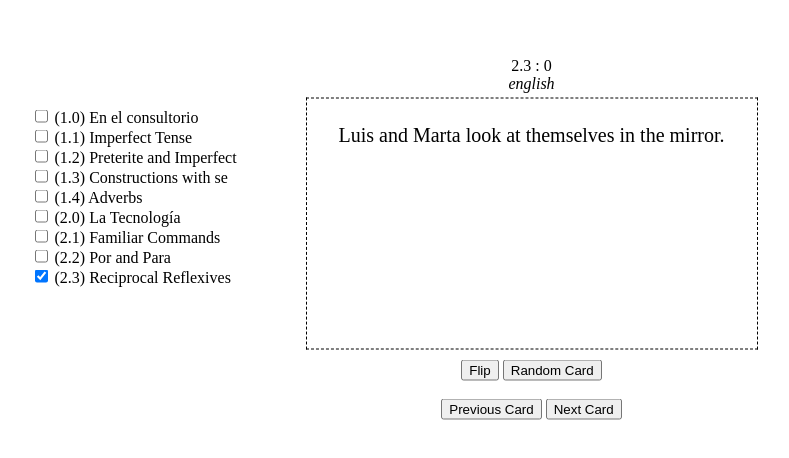
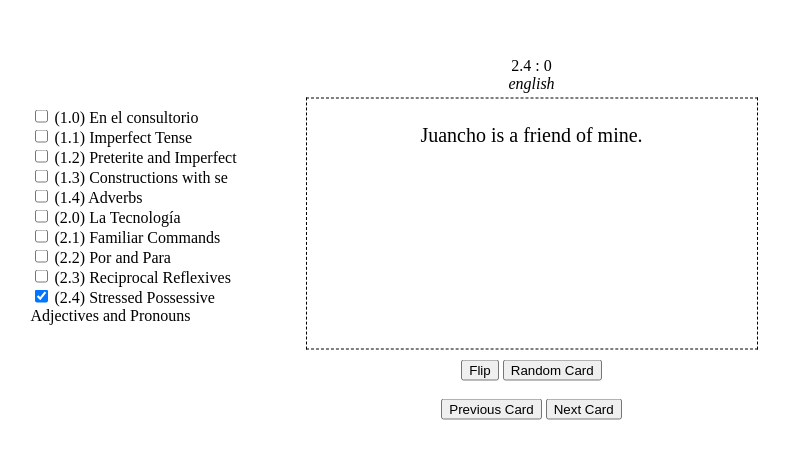
Before and after one commit to ashtonhavens/sp-flashcards, a plain HTML site: page index.html in a window 1280 px wide. Shown: the part 162-620 px from the top of the page, without its empty margins (246-1035 px from the left). Drawn offline with Linux system fonts and the light colour scheme.

Commit message:
stressed possessive adjectives and pronouns

```diff
--- a/index.html
+++ b/index.html
@@ -57,8 +57,10 @@
                 <label for="6">(2.1) Familiar Commands</label><br>
                 <input type="checkbox" id="7">
                 <label for="7">(2.2) Por and Para</label><br>
-                <input type="checkbox" id="8" checked>
+                <input type="checkbox" id="8">
                 <label for="8">(2.3) Reciprocal Reflexives</label><br>
+                <input type="checkbox" id="9" checked>
+                <label for="9">(2.4) Stressed Possessive Adjectives and Pronouns</label><br>
             </div>
             <div>
                 <div id="lesson"></div>
--- a/info.js
+++ b/info.js
@@ -260,7 +260,20 @@ const reciprocal_reflexives = [
     ["Laura y Elián se entendían bien.", "Laura and Elián understood each other well."],
     ["Laura y Elián se hablaban todas las noches por teléfono.", "Laura and Elián talked to each other every night on the phone."],
     ["Laura y Elián se ayudaban con sus problemas.", "Laura and Elián helped each other with their problems."],
+]
 
+const stressed_possessive_adjectives_and_pronouns = [
+    ["Juancho es un amigo mío.", "Juancho is a friend of mine."],
+    ["Ella es una compañera nuestra.", "She is a classmate of ours."],
+    ["Aquí está mi coche. ¿Dónde está el tuyo?", "Here's my car. Where is yours?"],
+    ["El mío está en el taller de mi hermano.", "Mine is at my brother's garage."],
+    ["¿Tienes las revistas de Carlos?", "Do you have Carlos' magazines?"],
+    ["No, pero tengo las nuestras.", "No, but I have ours."],
+    ["Una amiga suya vive en Mendoza.", "A friend of hers lives in Mendoza."],
+    ["¿Me prestas la computadora tuya?", "Can I borrow your computer? / El coche suyo nunca funciona bien. = Her car never works properly."],
+    ["No nos interesan los problemas suyos.", "We are not interested in your problems."],
+    ["Yo quiero la cámara digital más ahora mismo.", "I want the digital camera more right now."],
+    ["Unos amigos nuestros manejan como locos.", "Some friends of ours drive like crazy."],
 ]
 
 const info = [
@@ -273,4 +286,5 @@ const info = [
     familiar_commands,
     por_and_para,
     reciprocal_reflexives,
+    stressed_possessive_adjectives_and_pronouns,
 ]
```
